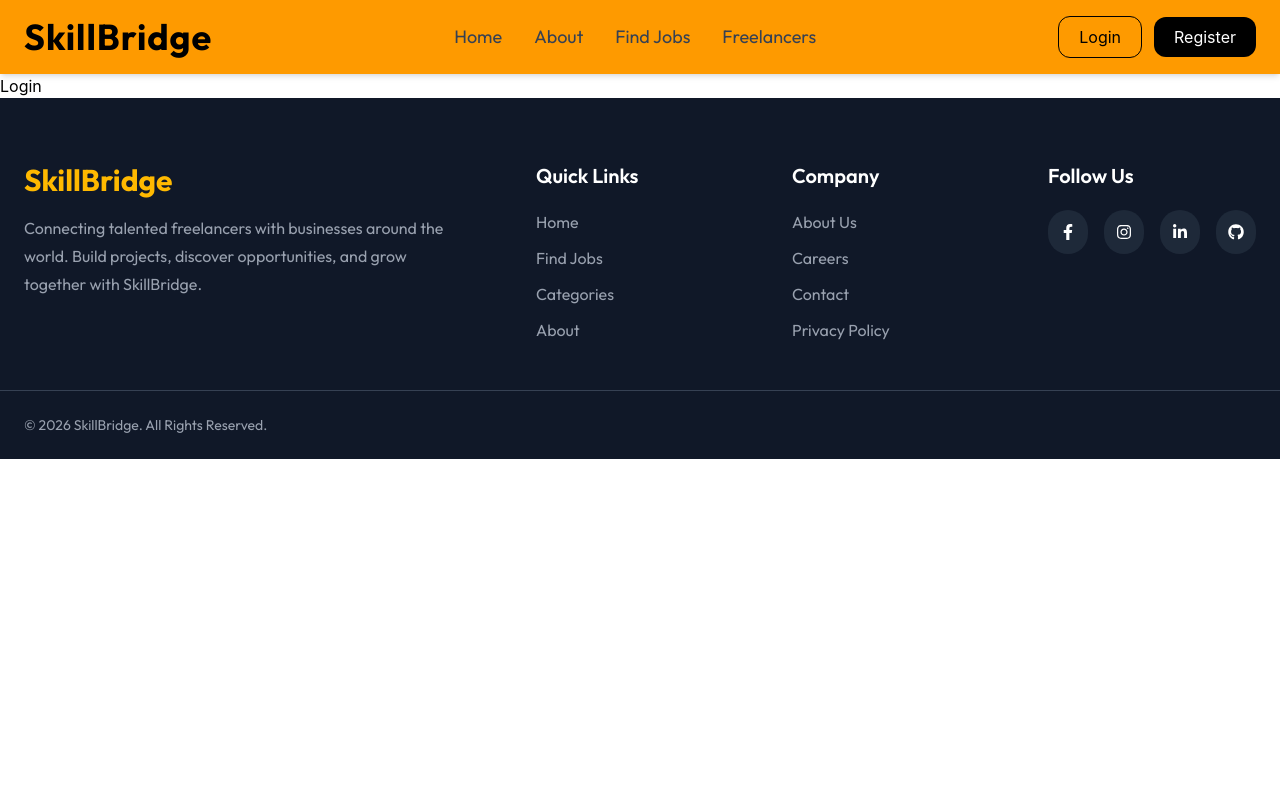
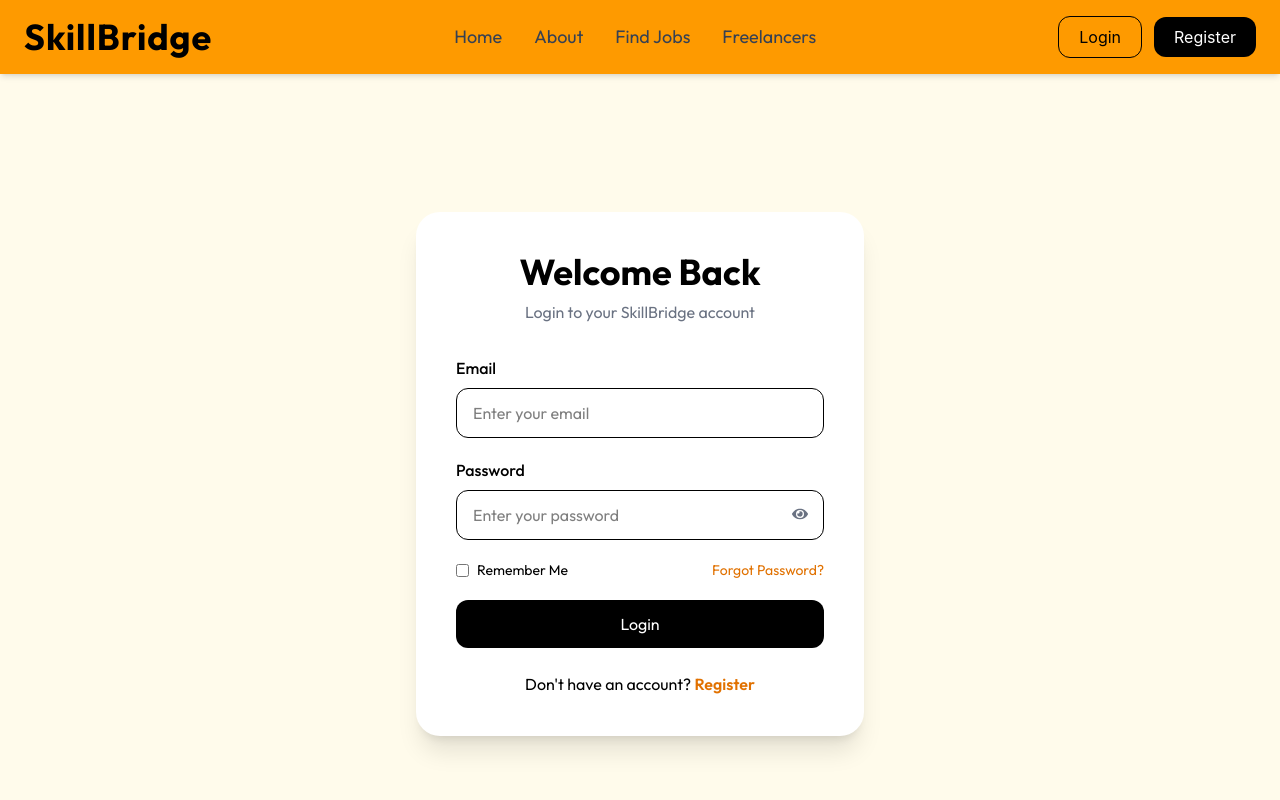
Before and after one commit to musradabdulkadir/Freelance-project, a React (Vite) app: page /login in a window 1280 px wide. Shown: the top 800 px of the page. Built offline with nearby package versions, Linux system fonts and the light colour scheme.

Commit message:
Login page

```diff
--- a/package.json
+++ b/package.json
@@ -13,6 +13,7 @@
     "@tailwindcss/vite": "^4.3.3",
     "react": "^19.2.7",
     "react-dom": "^19.2.7",
+    "react-hook-form": "^7.83.0",
     "react-icons": "^5.7.0",
     "react-router-dom": "^7.18.1",
     "tailwindcss": "^4.3.3"
--- a/src/pages/Login.jsx
+++ b/src/pages/Login.jsx
@@ -1,6 +1,118 @@
+import { Link } from "react-router-dom";
+import { useForm } from "react-hook-form";
+import { useState } from "react";
+import { FaEye, FaEyeSlash } from "react-icons/fa";
 
 export default function Login() {
+  const [showPassword, setShowPassword] = useState(false);
+
+  const {
+    register,
+    handleSubmit,
+    formState: { errors },
+  } = useForm();
+
+  const onSubmit = (data) => {
+    console.log(data);
+
+    // Later:
+    // Send login data to backend
+  };
+
   return (
-    <div>Login</div>
-  )
+    <section className="min-h-screen bg-amber-50 flex justify-center items-center px-6 py-12 outfit">
+      <div className="bg-white shadow-xl rounded-3xl p-8 md:p-10 w-full max-w-md">
+        <h1 className="text-4xl font-bold text-center outfit mb-2">
+          Welcome Back
+        </h1>
+
+        <p className="text-center text-gray-500 mb-8">
+          Login to your SkillBridge account
+        </p>
+
+        <form onSubmit={handleSubmit(onSubmit)} className="space-y-5">
+          <div>
+            <label className="block mb-2 font-medium">Email</label>
+
+            <input
+              type="email"
+              placeholder="Enter your email"
+              className="w-full border rounded-xl px-4 py-3 outline-none focus:ring-2 focus:ring-amber-500"
+              {...register("email", {
+                required: "Email is required",
+                pattern: {
+                  value: /^[A-Z0-9._%+-]+@[A-Z0-9.-]+\.[A-Z]{2,}$/i,
+                  message: "Invalid email address",
+                },
+              })}
+            />
+
+            {errors.email && (
+              <p className="text-red-500 text-sm mt-1">
+                {errors.email.message}
+              </p>
+            )}
+          </div>
+
+          <div>
+            <label className="block mb-2 font-medium">Password</label>
+
+            <div className="relative">
+              <input
+                type={showPassword ? "text" : "password"}
+                placeholder="Enter your password"
+                className="w-full border rounded-xl px-4 py-3 outline-none focus:ring-2 focus:ring-amber-500"
+                {...register("password", {
+                  required: "Password is required",
+                  minLength: {
+                    value: 6,
+                    message: "Password must be at least 6 characters",
+                  },
+                })}
+              />
+
+              <button
+                type="button"
+                onClick={() => setShowPassword(!showPassword)}
+                className="absolute right-4 top-4 text-gray-500"
+              >
+                {showPassword ? <FaEyeSlash /> : <FaEye />}
+              </button>
+            </div>
+
+            {errors.password && (
+              <p className="text-red-500 text-sm mt-1">
+                {errors.password.message}
+              </p>
+            )}
+          </div>
+
+          <div className="flex justify-between items-center text-sm">
+            <label className="flex items-center gap-2">
+              <input type="checkbox" />
+              Remember Me
+            </label>
+
+            <Link to="#" className="text-amber-600 hover:underline">
+              Forgot Password?
+            </Link>
+          </div>
+
+          <button
+            type="submit"
+            className="w-full bg-black text-white py-3 rounded-xl hover:bg-gray-800 transition"
+          >
+            Login
+          </button>
+        </form>
+
+        <p className="text-center mt-6">
+          Don't have an account?{" "}
+          <Link to="/register" className="text-amber-600 font-semibold">
+            Register
+          </Link>
+        </p>
+      </div>
+    </section>
+  );
 }
```
Also changed, not shown: 1 other file (tests, documents, lock files or other folders).
